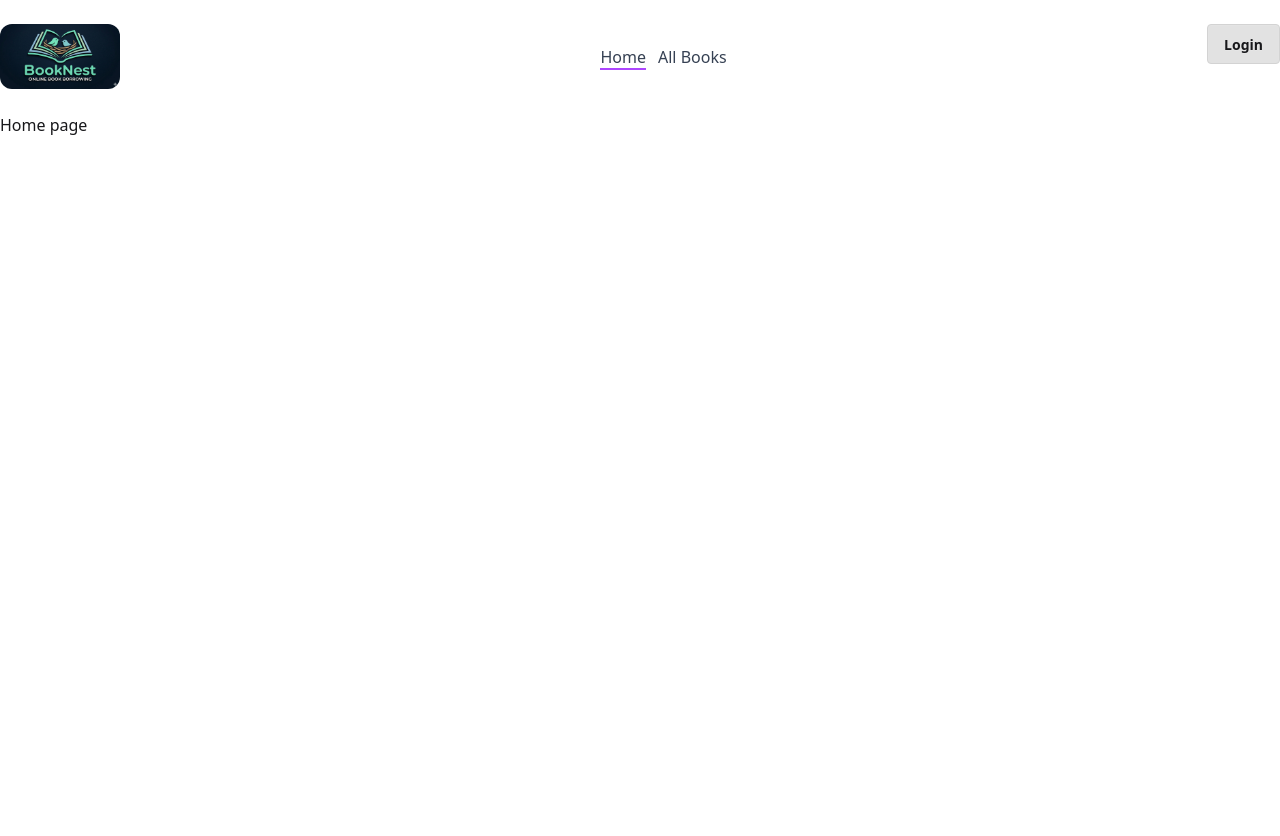
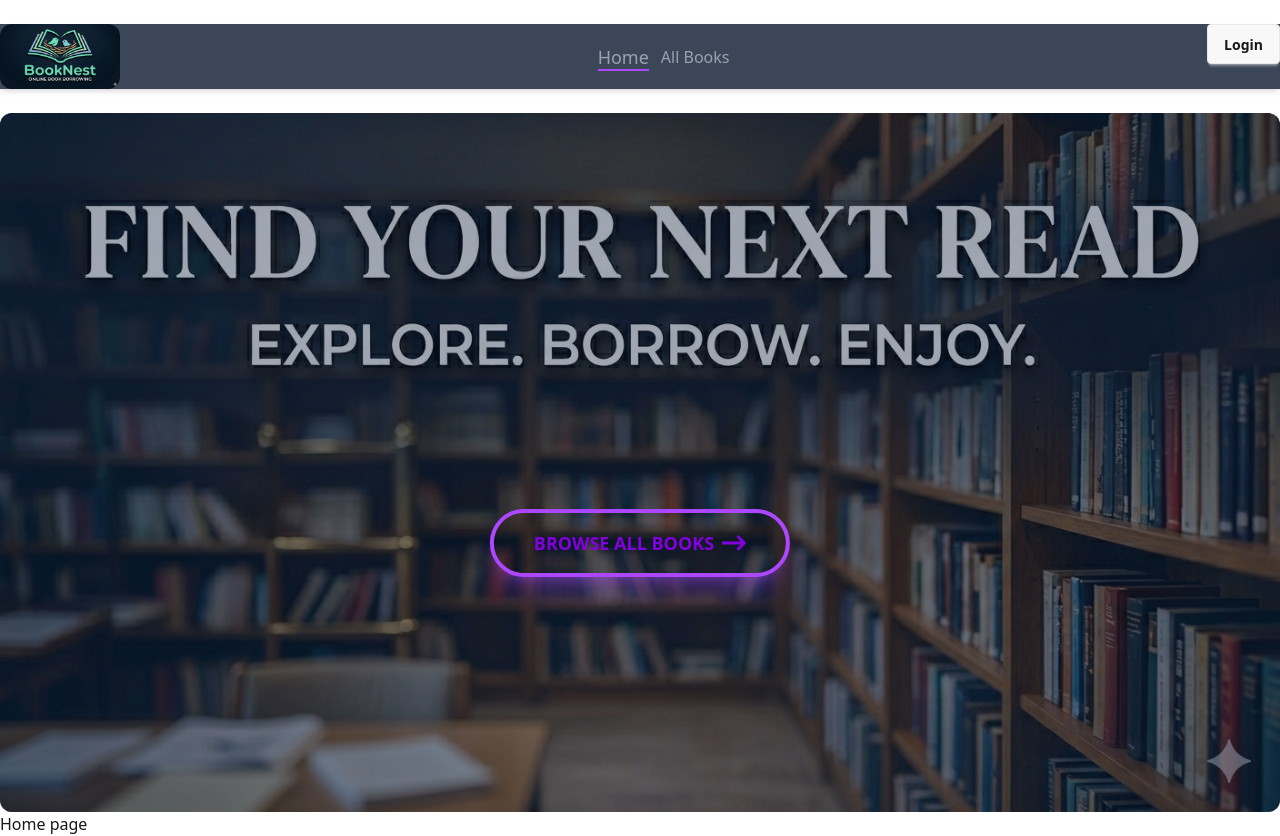
Before and after one commit to Hedayet-756/Assignment-8-Book-Nest-next, a Next.js app: page / in a window 1280 px wide. Before the commit the page ends 800 px from the top, so only its background shows below. Built offline with nearby package versions, Linux system fonts and the light colour scheme.

Commit message:
Header design ok

```diff
--- a/package.json
+++ b/package.json
@@ -11,7 +11,8 @@
   "dependencies": {
     "next": "16.2.5",
     "react": "19.2.4",
-    "react-dom": "19.2.4"
+    "react-dom": "19.2.4",
+    "react-icons": "^5.6.0"
   },
   "devDependencies": {
     "@tailwindcss/postcss": "^4",
--- a/src/app/(main)/layout.jsx
+++ b/src/app/(main)/layout.jsx
@@ -3,6 +3,7 @@
 
 import React from "react";
 import Navbar from "../components/shared/Navbar";
+import Header from "../components/shared/Header";
 
 const MainLayout = ({ children }) => {
     return (
@@ -10,6 +11,7 @@ const MainLayout = ({ children }) => {
             {/* <Header />
             <BreakingNews /> */}
             <Navbar />
+            <Header />
             {children}
         </>
     );
--- /dev/null
+++ b/src/app/components/shared/Header.jsx
@@ -0,0 +1,23 @@
+import React from "react";
+import logo from "@/assets/banner.png";
+import Image from "next/image";
+import { FaArrowRightLong } from "react-icons/fa6";
+
+const Header = () => {
+  return (
+    <div className="relative w-full overflow-hidden rounded-xl bg-[#112240]">
+      <Image
+        src={logo}
+        alt="Logo"
+        className="mx-auto rounded-lg max-w-8xl opacity-60"
+      />
+      <button className=" absolute top-1/2 left-1/2 transform -translate-x-1/2 -translate-y-1/2   hover:scale-105 border-4 border-purple-500 hover:bg-gradient-to-r from-purple-700 hover:to-pink-600 hover:text-white px-4 mt-20 py-2 md:px-10 md:py-4 rounded-full font-bold text-xs md:text-lg text-purple-700 flex items-center gap-2 shadow-xl shadow-purple-500/30 transition-all active:scale-95 cursor-pointer">
+        BROWSE ALL BOOKS
+        <FaArrowRightLong className="text-lg md:text-2xl" />
+      </button>
+    </div>
+
+  );
+};
+
+export default Header;
--- a/src/app/components/shared/NavLink.jsx
+++ b/src/app/components/shared/NavLink.jsx
@@ -12,10 +12,10 @@ const NavLink = ({ href, className, children }) => {
   return (
     <Link
       href={href}
-      className={`${isActive ? "border-b-2 border-b-purple-500" : ""} ${className}`}
+      className={`${isActive ? "border-b-2 border-purple-500 text-lg font-medium hover:text-purple-500 transition-colors" : ""} ${className}`}
     >
       {children}
-    </Link>
+    </Link >
   );
 };
 
--- a/src/app/components/shared/Navbar.jsx
+++ b/src/app/components/shared/Navbar.jsx
@@ -8,7 +8,7 @@ import NavLink from "./NavLink";
 const Navbar = () => {
 
     return (
-        <div className="container mx-auto flex justify-between gap-4 my-6">
+        <div className="container mx-auto flex justify-between gap-4 my-6 sticky top-0 z-50 bg-[#0A192F]/80 backdrop-blur-md shadow-md">
             <div>
                 <NavLink href={"/"}>
                     <Image
@@ -20,16 +20,16 @@ const Navbar = () => {
                     />
                 </NavLink>
             </div>
-            <ul className="flex justify-between items-center text-gray-700 gap-3">
+            <ul className="flex justify-between items-center text-gray-400 gap-3">
                 <li>
-                    <NavLink href={"/"}>Home</NavLink>
+                    <NavLink href={"/"} className=' hover:text-purple-500'>Home</NavLink>
                 </li>
                 <li>
-                    <NavLink href={"/all-books"}>All Books</NavLink>
+                    <NavLink href={"/all-books"} className=' hover:text-purple-500'>All Books</NavLink>
                 </li>
             </ul>
             <div>
-                <h2 className="btn btn-active">Login</h2>
+                <h2 className="btn btn-">Login</h2>
             </div>
 
         </div >
```
Also changed, not shown: 1 other file (tests, documents, lock files or other folders).
